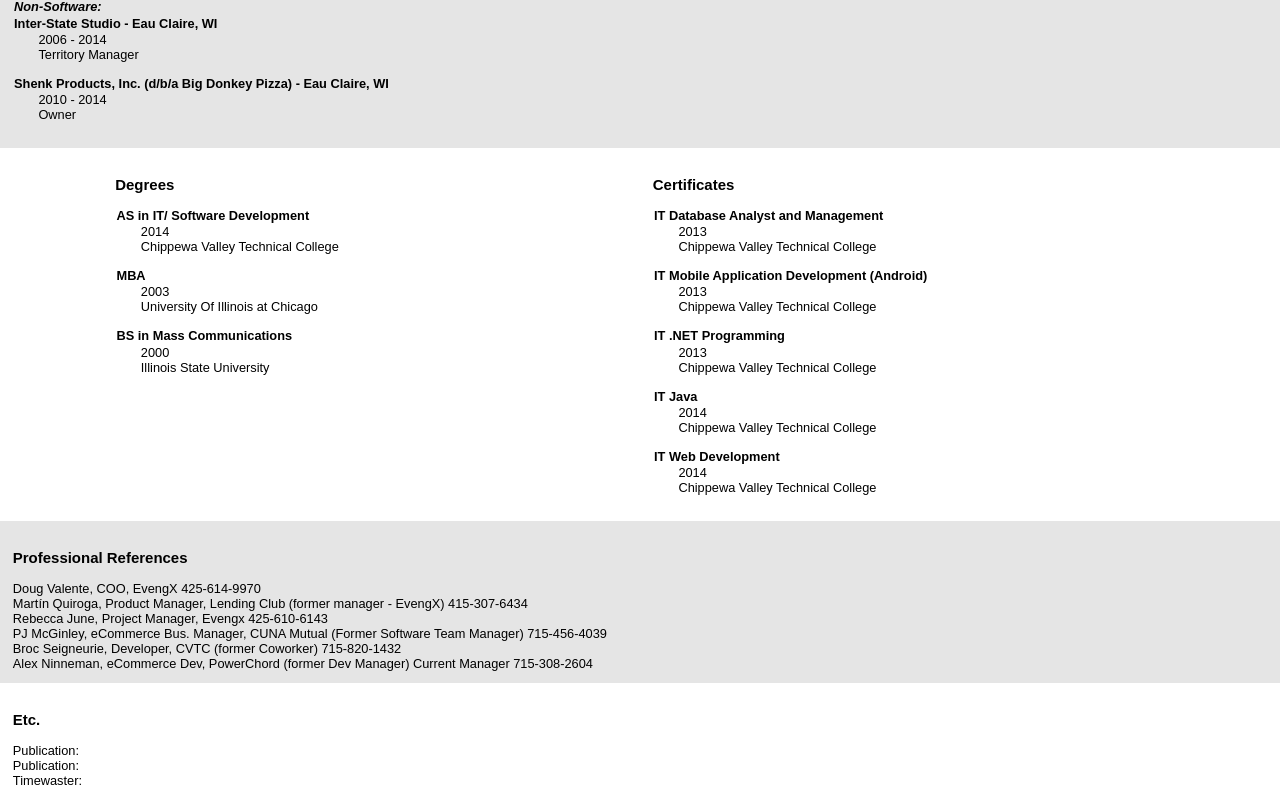
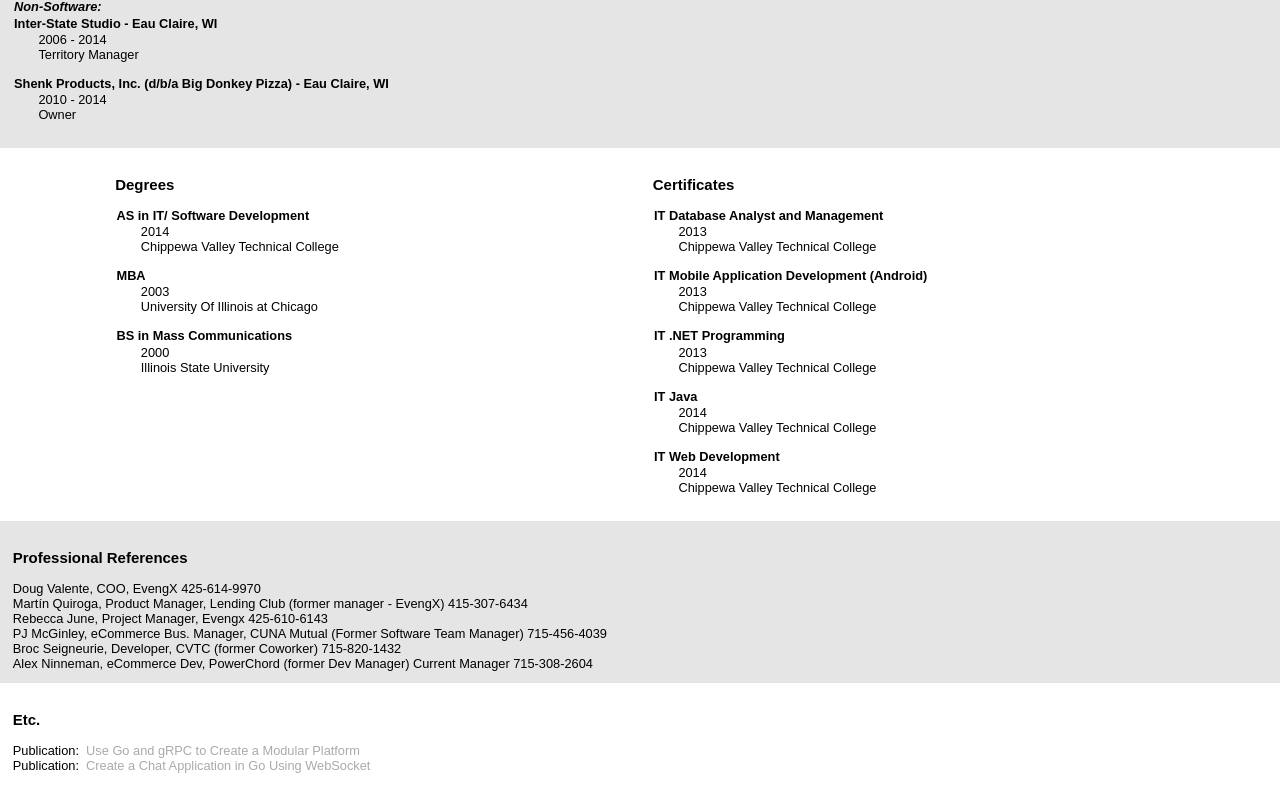
Before and after one commit to stinkyfingers/johnshenk, a React (Create React App) app: page / in a window 1280 px wide. Shown: the part 1060-1861 px from the top of the page. Built offline with nearby package versions, Linux system fonts and the light colour scheme.

Commit message:
fix links; rm timewasters link

```diff
--- a/src/components/resume.js
+++ b/src/components/resume.js
@@ -229,9 +229,6 @@
                     <a href="https://medium.com/@johnshenk77/create-a-simple-chat-application-in-go-using-websocket-d2cb387db836" target="_blank">
                   Create a Chat Application in Go Using WebSocket</a>
                 </div>
-                <div>Timewaster: &nbsp;
-                  <a href="http://bullsandcows.john-shenk.com" target="_blank">Bulls and Cows</a>
-                </div>
             </div>
           </div>
         </div>
--- a/src/css/resume.css
+++ b/src/css/resume.css
@@ -95,6 +95,12 @@
 .ital {
 	font-style: oblique;
 }
+a:link, a:visited {
+    color: #aaa;
+}
+a:hover {
+	color: #000;
+}
 
 @media (max-width: 1024px) {
 	.objectiveList, .expertise {
```
